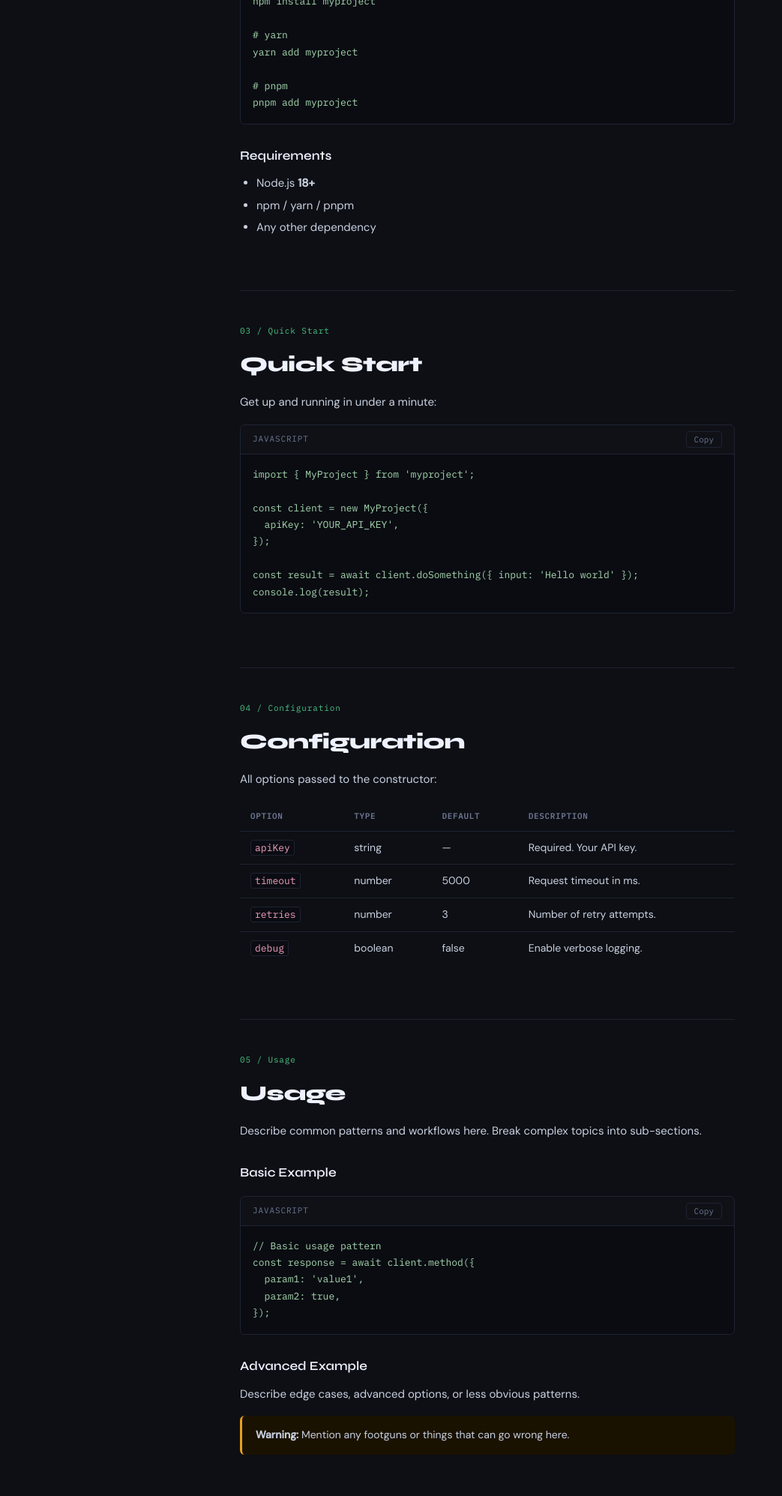
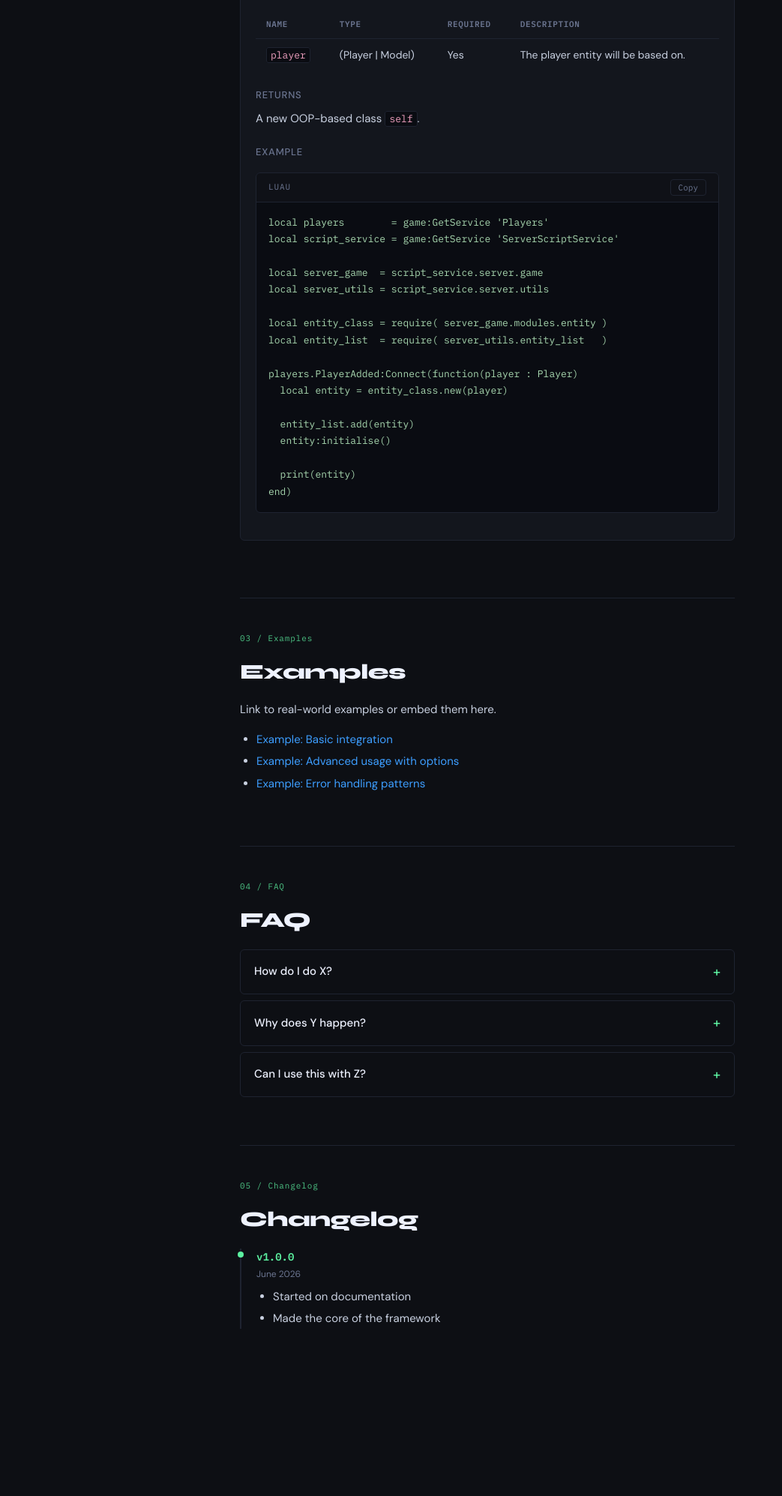
Before and after one commit to nel-works/framework, a plain HTML site: page docs/index.html in a window 1280 px wide. Shown: the part 805-2800 px from the top of the page at 75% size, without its empty margins (0-1043 px from the left). Drawn offline with Linux system fonts and the light colour scheme.

Commit message:
index changes

```diff
--- a/docs/index.html
+++ b/docs/index.html
@@ -3,7 +3,7 @@
 <head>
   <meta charset="UTF-8" />
   <meta name="viewport" content="width=device-width, initial-scale=1.0" />
-  <title>MyProject — Documentation</title>
+  <title>NEL FW | Documentation</title>
   <link rel="preconnect" href="https://fonts.googleapis.com" />
   <link href="https://fonts.googleapis.com/css2?family=IBM+Plex+Mono:wght@400;600&family=Syne:wght@400;600;800&family=DM+Sans:ital,wght@0,300;0,400;0,500;1,300&display=swap" rel="stylesheet" />
   <link rel="stylesheet" href="style.css" />
@@ -14,7 +14,7 @@
   <aside id="sidebar">
     <div class="sidebar-brand">
       <span class="brand-icon">◈</span>
-      <span class="brand-name">MyProject</span>
+      <span class="brand-name">NEL FW</span>
       <span class="brand-version">v1.0</span>
     </div>
 
@@ -22,13 +22,9 @@
       <div class="nav-section">
         <span class="nav-label">Getting Started</span>
         <a href="#introduction" class="nav-link active" onclick="setActive(this)">Introduction</a>
-        <a href="#installation" class="nav-link" onclick="setActive(this)">Installation</a>
-        <a href="#quickstart" class="nav-link" onclick="setActive(this)">Quick Start</a>
       </div>
       <div class="nav-section">
         <span class="nav-label">Core Concepts</span>
-        <a href="#configuration" class="nav-link" onclick="setActive(this)">Configuration</a>
-        <a href="#usage" class="nav-link" onclick="setActive(this)">Usage</a>
         <a href="#api" class="nav-link" onclick="setActive(this)">API Reference</a>
       </div>
       <div class="nav-section">
@@ -40,7 +36,7 @@
     </nav>
 
     <div class="sidebar-footer">
-      <a href="https://github.com/yourusername/yourrepo" target="_blank" class="gh-link">
+      <a href="https://github.com/nel-works/framework" target="_blank" class="gh-link">
         <svg width="16" height="16" viewBox="0 0 16 16" fill="currentColor"><path d="M8 0C3.58 0 0 3.58 0 8c0 3.54 2.29 6.53 5.47 7.59.4.07.55-.17.55-.38 0-.19-.01-.82-.01-1.49-2.01.37-2.53-.49-2.69-.94-.09-.23-.48-.94-.82-1.13-.28-.15-.68-.52-.01-.53.63-.01 1.08.58 1.23.82.72 1.21 1.87.87 2.33.66.07-.52.28-.87.51-1.07-1.78-.2-3.64-.89-3.64-3.95 0-.87.31-1.59.82-2.15-.08-.2-.36-1.02.08-2.12 0 0 .67-.21 2.2.82.64-.18 1.32-.27 2-.27.68 0 1.36.09 2 .27 1.53-1.04 2.2-.82 2.2-.82.44 1.1.16 1.92.08 2.12.51.56.82 1.27.82 2.15 0 3.07-1.87 3.75-3.65 3.95.29.25.54.73.54 1.48 0 1.07-.01 1.93-.01 2.2 0 .21.15.46.55.38A8.013 8.013 0 0016 8c0-4.42-3.58-8-8-8z"/></svg>
         GitHub
       </a>
@@ -59,135 +55,64 @@
       <!-- INTRODUCTION -->
       <section id="introduction" class="doc-section">
         <div class="section-tag">01 / Introduction</div>
-        <h1 class="page-title">Welcome to MyProject</h1>
-        <p class="lead">A short, punchy sentence about what your project does and why someone should care about it.</p>
-        <p>Expand here with a paragraph or two explaining the problem this project solves. Keep it honest and concrete — avoid marketing language. Focus on what the user gains.</p>
+        <h1 class="page-title">Welcome to</h1>
+        <h1 class="page-title">NEL FW</h1>
+        <p class="lead">This is an advanced battlegrounds framework with some unique features.</p>
+        <p>My framework makes developing battlegrounds genre games better and faster. It has features like code-skill builder, fast-n-safe networking system, mostly OOP based and many other features that would make the development easier.</p>
         <div class="callout callout-info">
-          <strong>Note:</strong> This is a template. Replace all placeholder text, links, and code samples with your real content.
-        </div>
-      </section>
-
-      <!-- INSTALLATION -->
-      <section id="installation" class="doc-section">
-        <div class="section-tag">02 / Installation</div>
-        <h2>Installation</h2>
-        <p>Install via your package manager of choice:</p>
-        <div class="code-block">
-          <div class="code-header">
-            <span class="code-lang">bash</span>
-            <button class="copy-btn" onclick="copyCode(this)">Copy</button>
-          </div>
-          <pre><code># npm
-npm install myproject
-
-# yarn
-yarn add myproject
-
-# pnpm
-pnpm add myproject</code></pre>
-        </div>
-
-        <h3>Requirements</h3>
-        <ul>
-          <li>Node.js <strong>18+</strong></li>
-          <li>npm / yarn / pnpm</li>
-          <li>Any other dependency</li>
-        </ul>
-      </section>
-
-      <!-- QUICK START -->
-      <section id="quickstart" class="doc-section">
-        <div class="section-tag">03 / Quick Start</div>
-        <h2>Quick Start</h2>
-        <p>Get up and running in under a minute:</p>
-        <div class="code-block">
-          <div class="code-header">
-            <span class="code-lang">javascript</span>
-            <button class="copy-btn" onclick="copyCode(this)">Copy</button>
-          </div>
-          <pre><code>import { MyProject } from 'myproject';
-
-const client = new MyProject({
-  apiKey: 'YOUR_API_KEY',
-});
-
-const result = await client.doSomething({ input: 'Hello world' });
-console.log(result);</code></pre>
-        </div>
-      </section>
-
-      <!-- CONFIGURATION -->
-      <section id="configuration" class="doc-section">
-        <div class="section-tag">04 / Configuration</div>
-        <h2>Configuration</h2>
-        <p>All options passed to the constructor:</p>
-        <div class="table-wrap">
-          <table>
-            <thead>
-              <tr><th>Option</th><th>Type</th><th>Default</th><th>Description</th></tr>
-            </thead>
-            <tbody>
-              <tr><td><code>apiKey</code></td><td>string</td><td>—</td><td>Required. Your API key.</td></tr>
-              <tr><td><code>timeout</code></td><td>number</td><td>5000</td><td>Request timeout in ms.</td></tr>
-              <tr><td><code>retries</code></td><td>number</td><td>3</td><td>Number of retry attempts.</td></tr>
-              <tr><td><code>debug</code></td><td>boolean</td><td>false</td><td>Enable verbose logging.</td></tr>
-            </tbody>
-          </table>
-        </div>
-      </section>
-
-      <!-- USAGE -->
-      <section id="usage" class="doc-section">
-        <div class="section-tag">05 / Usage</div>
-        <h2>Usage</h2>
-        <p>Describe common patterns and workflows here. Break complex topics into sub-sections.</p>
-
-        <h3>Basic Example</h3>
-        <div class="code-block">
-          <div class="code-header">
-            <span class="code-lang">javascript</span>
-            <button class="copy-btn" onclick="copyCode(this)">Copy</button>
-          </div>
-          <pre><code>// Basic usage pattern
-const response = await client.method({
-  param1: 'value1',
-  param2: true,
-});</code></pre>
-        </div>
-
-        <h3>Advanced Example</h3>
-        <p>Describe edge cases, advanced options, or less obvious patterns.</p>
-        <div class="callout callout-warn">
-          <strong>Warning:</strong> Mention any footguns or things that can go wrong here.
+          <strong>Note:</strong> The framework is still in W.I.P. state.
         </div>
       </section>
 
       <!-- API REFERENCE -->
       <section id="api" class="doc-section">
-        <div class="section-tag">06 / API Reference</div>
+        <div class="section-tag">02 / API Reference</div>
         <h2>API Reference</h2>
 
         <div class="api-entry">
-          <div class="api-signature"><code>client.doSomething(options)</code></div>
-          <p>Short description of what this method does.</p>
-          <h4>Parameters</h4>
+          <div class="api-signature"><code>entity.new() : entity</code></div>
+          <p>Creates a new OOP-based entity class for Players and NPCs.</p>
+          <h4>Arguments</h4>
           <div class="table-wrap">
             <table>
               <thead><tr><th>Name</th><th>Type</th><th>Required</th><th>Description</th></tr></thead>
               <tbody>
-                <tr><td><code>input</code></td><td>string</td><td>Yes</td><td>The input value.</td></tr>
-                <tr><td><code>options</code></td><td>object</td><td>No</td><td>Additional options.</td></tr>
+                <tr><td><code>player</code></td><td>(Player | Model)</td><td>Yes</td><td>The player entity will be based on.</td></tr>
               </tbody>
             </table>
           </div>
           <h4>Returns</h4>
-          <p>Promise resolving to a <code>Result</code> object.</p>
+          <p>A new OOP-based class <code>self</code>.</p>
+          <h4>Example</h4>
+          <div class="code-block">
+          <div class="code-header">
+            <span class="code-lang">luau</span>
+            <button class="copy-btn" onclick="copyCode(this)">Copy</button>
+          </div>
+          <pre><code>local players        = game:GetService 'Players'
+local script_service = game:GetService 'ServerScriptService'
+
+local server_game  = script_service.server.game
+local server_utils = script_service.server.utils
+
+local entity_class = require( server_game.modules.entity )
+local entity_list  = require( server_utils.entity_list   )
+
+players.PlayerAdded:Connect(function(player : Player)
+  local entity = entity_class.new(player)
+
+  entity_list.add(entity)
+  entity:initialise()
+
+  print(entity)
+end)</code></pre>
+        </div>
         </div>
       </section>
 
       <!-- EXAMPLES -->
       <section id="examples" class="doc-section">
-        <div class="section-tag">07 / Examples</div>
+        <div class="section-tag">03 / Examples</div>
         <h2>Examples</h2>
         <p>Link to real-world examples or embed them here.</p>
         <ul>
@@ -199,7 +124,7 @@ const response = await client.method({
 
       <!-- FAQ -->
       <section id="faq" class="doc-section">
-        <div class="section-tag">08 / FAQ</div>
+        <div class="section-tag">04 / FAQ</div>
         <h2>FAQ</h2>
         <details class="faq-item">
           <summary>How do I do X?</summary>
@@ -217,14 +142,14 @@ const response = await client.method({
 
       <!-- CHANGELOG -->
       <section id="changelog" class="doc-section">
-        <div class="section-tag">09 / Changelog</div>
+        <div class="section-tag">05 / Changelog</div>
         <h2>Changelog</h2>
         <div class="changelog-entry">
           <div class="changelog-version">v1.0.0</div>
           <div class="changelog-date">June 2026</div>
           <ul>
-            <li>Initial release</li>
-            <li>Added core features X, Y, Z</li>
+            <li>Started on documentation</li>
+            <li>Made the core of the framework</li>
           </ul>
         </div>
       </section>
```
